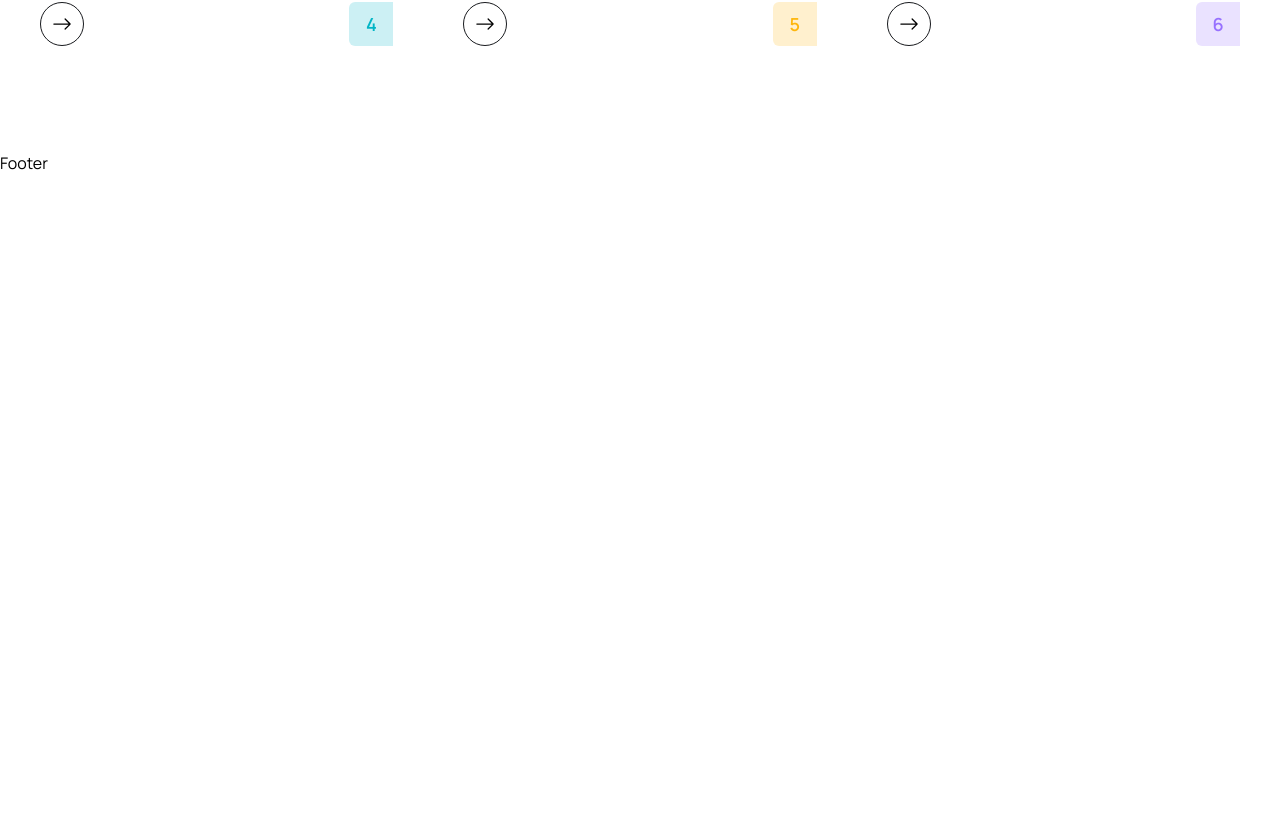
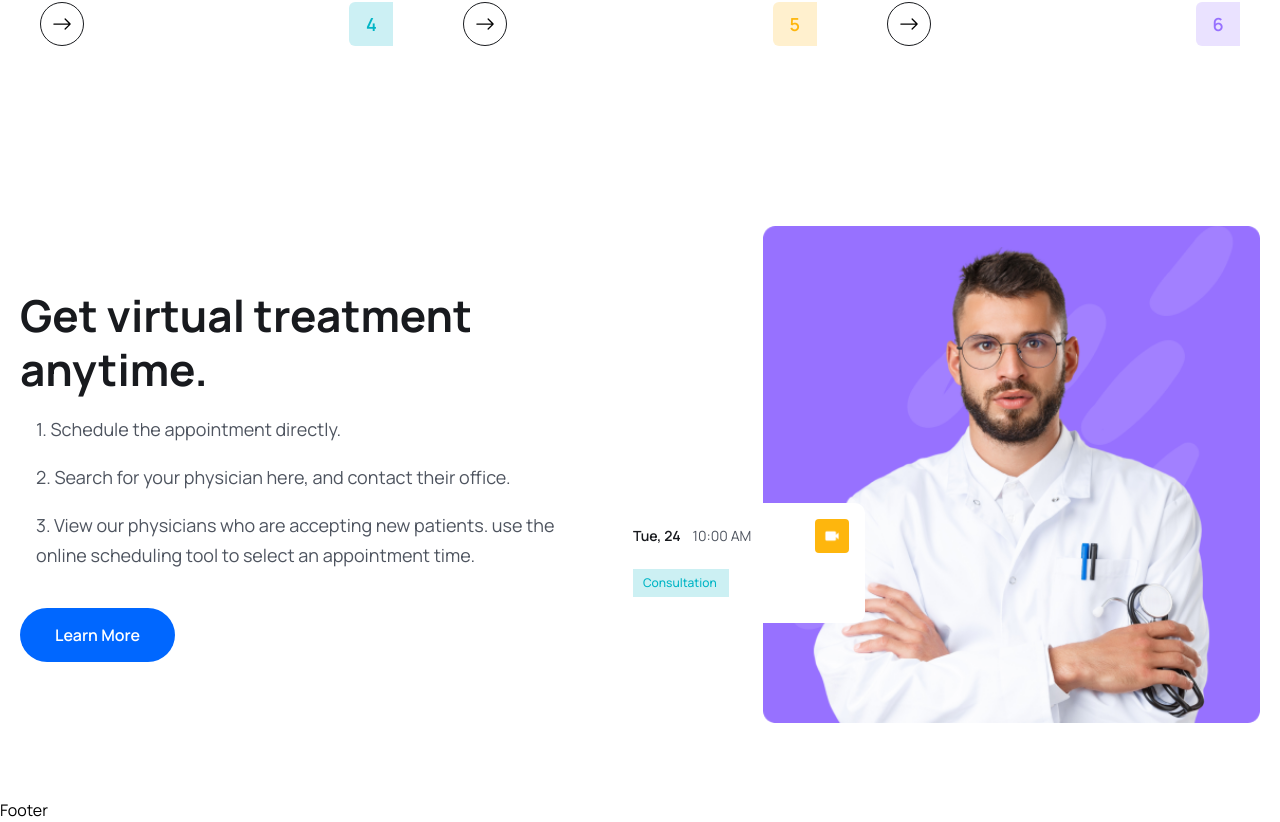
Before and after one commit to shagors/doctor-appointment, a React (Vite) app in the folder frontend/: page / in a window 1280 px wide. Shown: the part 3105-3927 px from the top of the page. Before the commit the page ends 3280 px from the top, so only its background shows below. Built offline with nearby package versions, Linux system fonts and the light colour scheme.

Commit message:
add doctors single card for any doctor came show here

```diff
--- a/frontend/src/pages/Home.jsx
+++ b/frontend/src/pages/Home.jsx
@@ -5,6 +5,8 @@ import heroImg03 from "../assets/images/hero-img03.png";
 import icon01 from "../assets/images/icon01.png";
 import icon02 from "../assets/images/icon02.png";
 import icon03 from "../assets/images/icon03.png";
+import videoIcon from "../assets/images/video-icon.png";
+import featureImg from "../assets/images/feature-img.png";
 import { BsArrowRight } from "react-icons/bs";
 import About from "../components/About/About";
 import ServiceList from "../components/Services/ServiceList";
@@ -175,6 +177,61 @@ const Home = () => {
           <ServiceList />
         </div>
       </section>
+
+      {/* =========== Feature ========== */}
+      <section>
+        <div className="container">
+          <div className="flex items-center justify-between flex-col lg:flex-row">
+            {/* ==========feature content========= */}
+            <div className="xl:w-[670px]">
+              <h2 className="heading">
+                Get virtual treatment <br /> anytime.
+              </h2>
+              <ul className="pl-4">
+                <li className="text__para">
+                  1. Schedule the appointment directly.
+                </li>
+                <li className="text__para">
+                  2. Search for your physician here, and contact their office.
+                </li>
+                <li className="text__para">
+                  3. View our physicians who are accepting new patients. use the
+                  online scheduling tool to select an appointment time.
+                </li>
+              </ul>
+
+              <Link to="/">
+                <button className="btn">Learn More</button>
+              </Link>
+            </div>
+
+            {/* feature img */}
+            <div className="relative z-10 xl:w-[770px] flex justify-end mt-[50px] lg:mt-0">
+              <img src={featureImg} alt="Feature-Image" className="w-3/4" />
+              <div className="w-[150px] lg:w-[248px] bg-white absolute bottom-[50px] left-0 md:bottom-[100px] md:left-5 z-20 p-2 pb-3 lg:pt-4 lg:px-4 lg:pb-[26px] rounded-[10px]">
+                <div className="flex items-center justify-between">
+                  <div className="flex items-center gap-[6px] lg:gap-3">
+                    <p className="text-[10px] leading-[10px] lg:text-[14px] lg:leading-5 text-headingColor font-[600]">
+                      Tue, 24
+                    </p>
+                    <p className="text-[10px] leading-[10px] lg:text-[14px] lg:leading-5 text-textColor font-[400]">
+                      10:00 AM
+                    </p>
+                  </div>
+
+                  <span className="w-5 h-5 lg:w-[34px] lg:h-[34px] flex items-center justify-center bg-yellowColor rounded py-1 px-[6px] lg:py-3 lg:px-[9px]">
+                    <img src={videoIcon} alt="Video" className="" />
+                  </span>
+                </div>
+
+                <div className="w-[65px] lg:w-[96px] bg-[#CCF0F3] py-1 px-2 lg:py-[6px] lg:px-[10px] text-[8px] leading-[8px] lg:text-[12px] lg:leading-4 text-irisBlueColor font-[500] mt-2 lg:mt-4">
+                  Consultation
+                </div>
+              </div>
+            </div>
+          </div>
+        </div>
+      </section>
     </>
   );
 };
```
